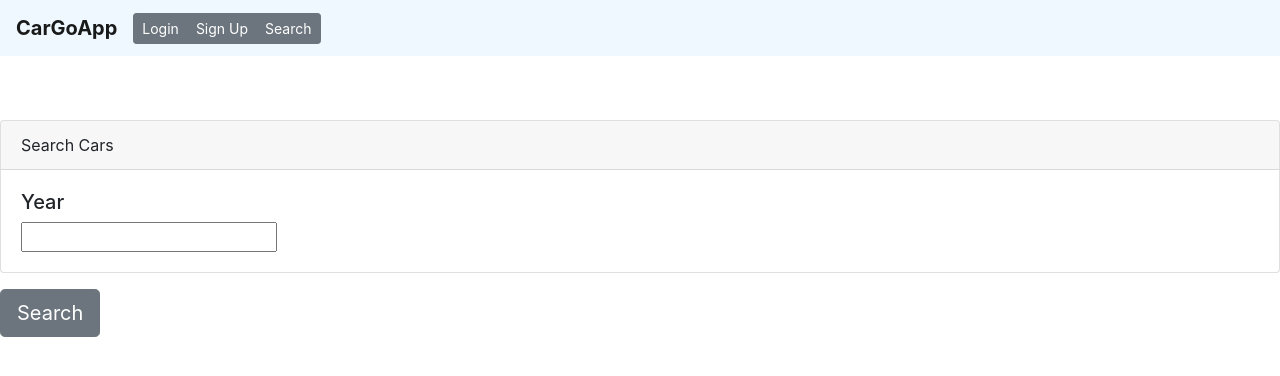
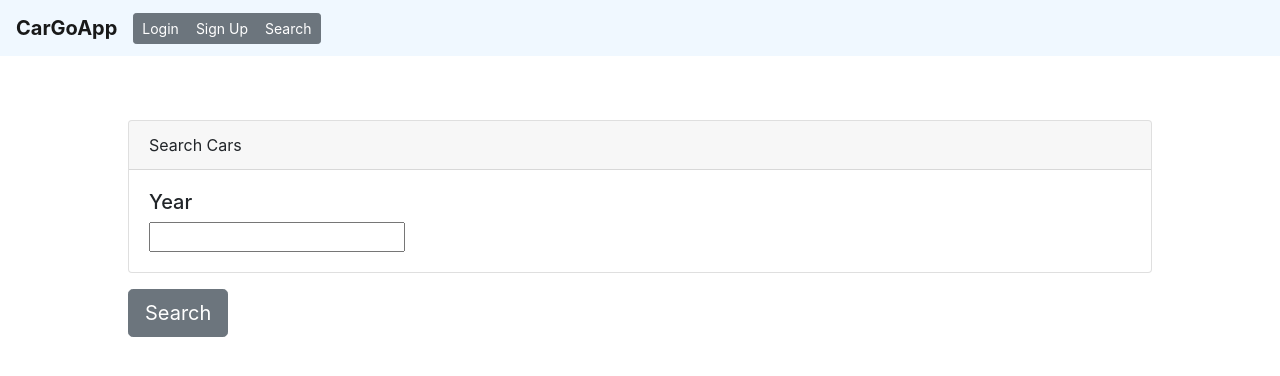
Before and after one commit to xiaochenma131/cargo5500, a React (Create React App) app in the folder V2.0/Yafei-Wang-And-Yuan-Yao-Project3-main 2/: page /search in a window 1280 px wide. Shown: the top 376 px of the page. Built offline with nearby package versions, Linux system fonts and the light colour scheme; no server answers.

Commit message:
modifying styles

```diff
--- a/V2.0/Yafei-Wang-And-Yuan-Yao-Project3-main 2/src/components/SearchForm.jsx
+++ b/V2.0/Yafei-Wang-And-Yuan-Yao-Project3-main 2/src/components/SearchForm.jsx
@@ -34,27 +34,7 @@ export default function SearchForm(props) {
     useEffect(getCars, []);
     return (
         <div>
-            {/* <form className="search-form">
-                <label>
-                    Year:{' '}
-                    <input type="text" name="Year" value={Year} onChange={e => setYear(e.target.value)} />
-                </label> */}
-            {/* <label>
-                    Make:{' '}
-                    <input type="text" name="Make" value={Make} onChange={e => setMake(e.target.value)} />
-                </label>
-                <label>
-                    Model:{' '}
-                    <input type="text" name="Model" value={Model} onChange={e => setModel(e.target.value)} />
-                </label>
-                <label>
-                    State:{' '}
-                    <input type="text" name="State" value={State} onChange={e => setState(e.target.value)} />
-                </label> */}
-            {/* <input class="search-form-button" type="submit" value="Search" onClick={getCars()} /> */}
-            {/* <input class="search-form-button" type="submit" value="Search" /> */}
-            {/* <button class="search-form-button" type="submit" onClick={() => getCars()}>Search</button>
-            </form > */}
+            <div className="car-card">
                 <Card className='w-auto'>
                     <Card.Header>Search Cars</Card.Header>
                     <Card.Body>
@@ -65,7 +45,8 @@ export default function SearchForm(props) {
                 <Button size="lg" className="custom-btn mt-3" onClick={() => getCars()} >
                     Search
                 </Button>
+            </div>
             <CarCards cars={cars} />
-        </div >
+        </div>
     )
 }
```
Lines whose indentation alone changed are shown as unchanged.
